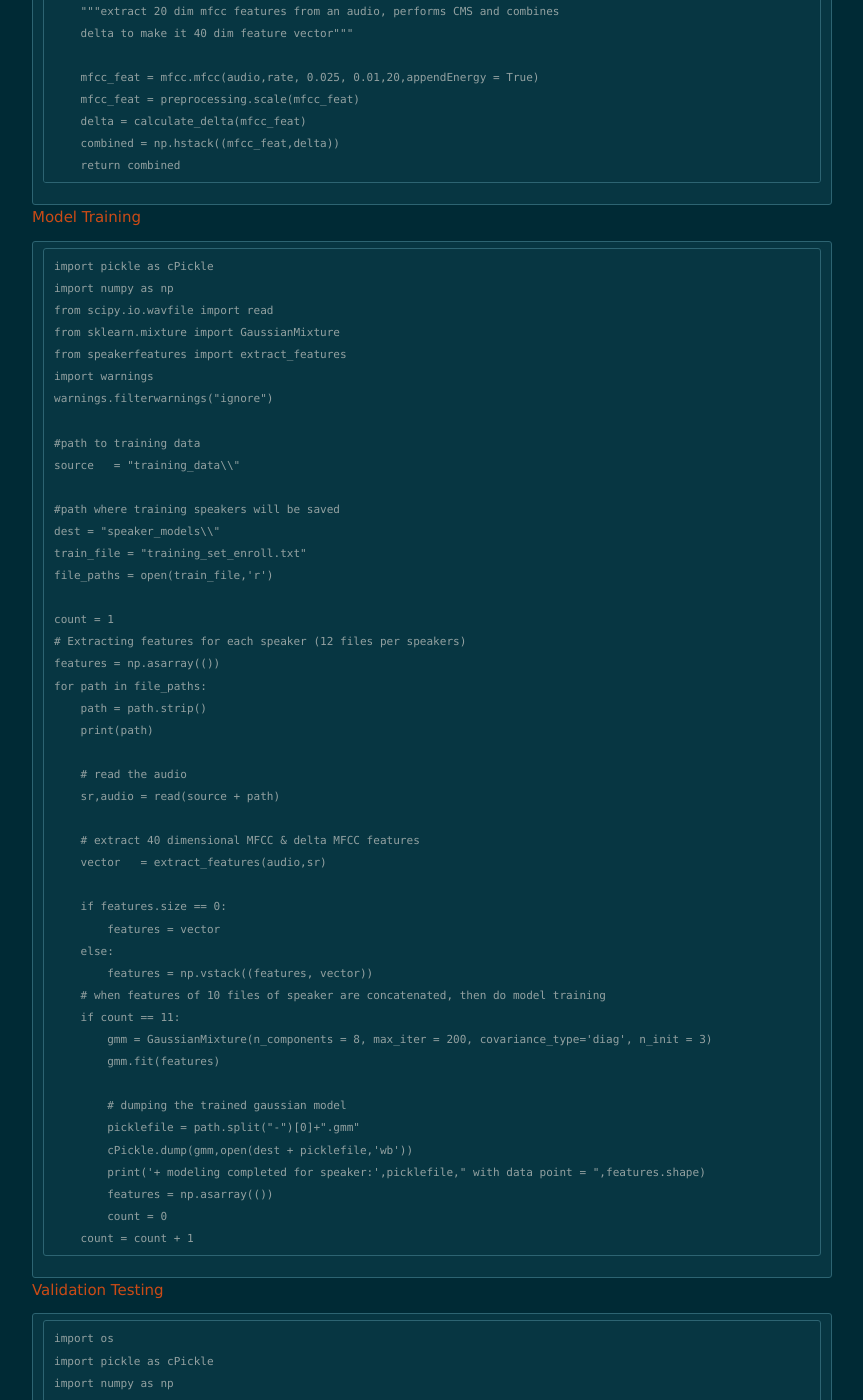
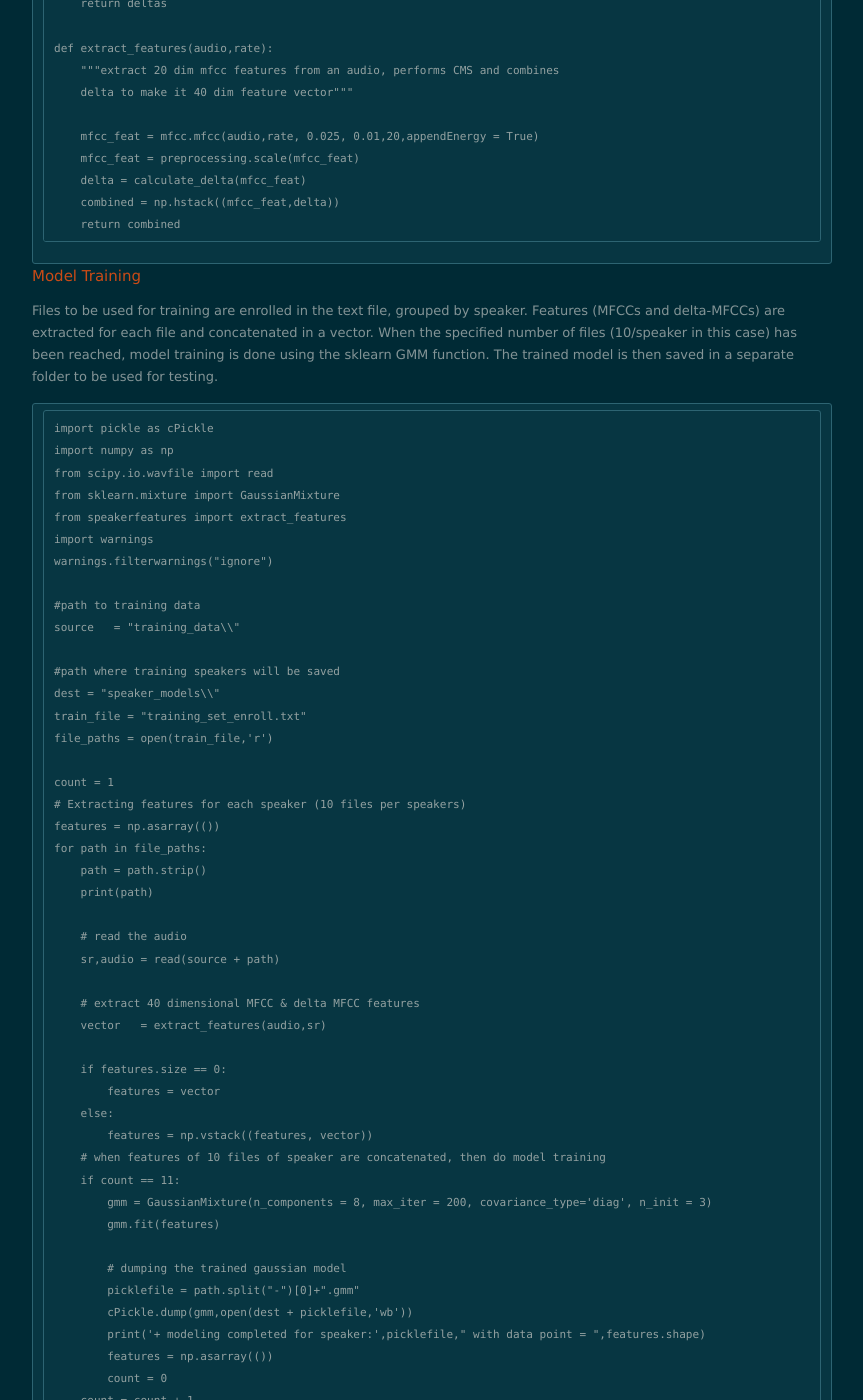
Before and after one commit to nolanschan/nolanschan.github.io, a Jekyll site: the page built from projects/speakerrec/index.markdown, in a window 1280 px wide and 1400 px high, scrolled down 8049 px. Shown: the whole window, without its empty margins (208-1071 px from the left). Built offline with Jekyll 4.4.1, drawn with Linux system fonts in a browser that asks for light colours; nearby versions of some CDN libraries; formulas are drawn with MathJax 3; some of the changed text lies outside the part shown.

Commit message:
Update index.markdown

```diff
--- a/projects/speakerrec/index.markdown
+++ b/projects/speakerrec/index.markdown
@@ -178,6 +178,8 @@
 
 ### Feature Extraction ###
 
+Using the python_speech_features library, 20 Mel frequency ceptral coefficients and 20 delta Mel frequency cepstral coefficients are extracted for a total of 40 training features.
+
     import numpy as np
     from sklearn import preprocessing
     import python_speech_features as mfcc
@@ -217,6 +219,8 @@
 
 ### Model Training ###
 
+Files to be used for training are enrolled in the text file, grouped by speaker. Features (MFCCs and delta-MFCCs) are extracted for each file and concatenated in a vector. When the specified number of files (10/speaker in this case) has been reached, model training is done using the sklearn GMM function. The trained model is then saved in a separate folder to be used for testing.
+
     import pickle as cPickle
     import numpy as np
     from scipy.io.wavfile import read
@@ -234,7 +238,7 @@
     file_paths = open(train_file,'r')
 
     count = 1
-    # Extracting features for each speaker (12 files per speakers)
+    # Extracting features for each speaker (10 files per speakers)
     features = np.asarray(())
     for path in file_paths:
         path = path.strip()
@@ -264,6 +268,8 @@
         count = count + 1
 
 ### Validation Testing ###
+
+Files to be tested are enrolled in the text file. Each file is compared with the trained models. The most similar is declared the "winner".
 
     import os
     import pickle as cPickle
```
